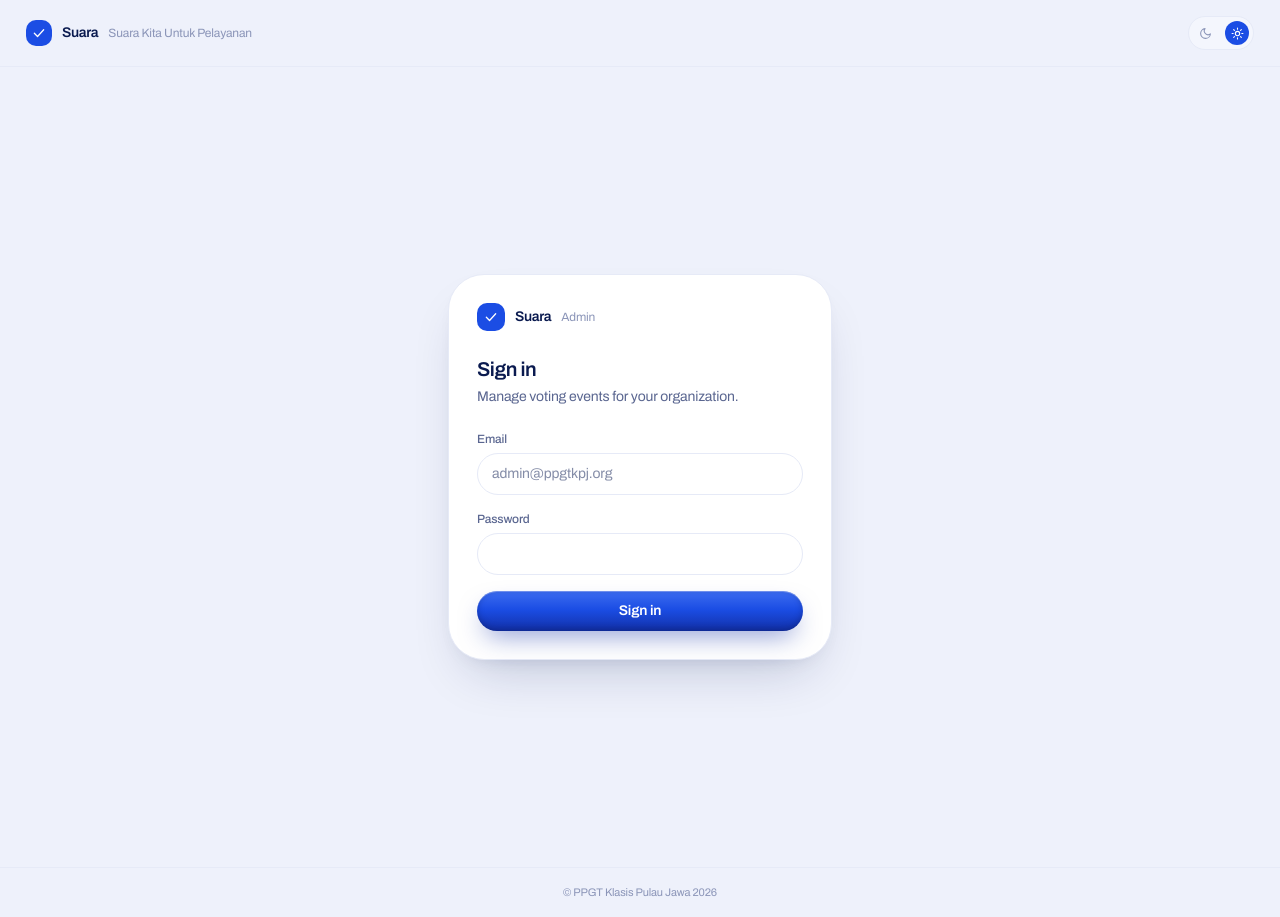
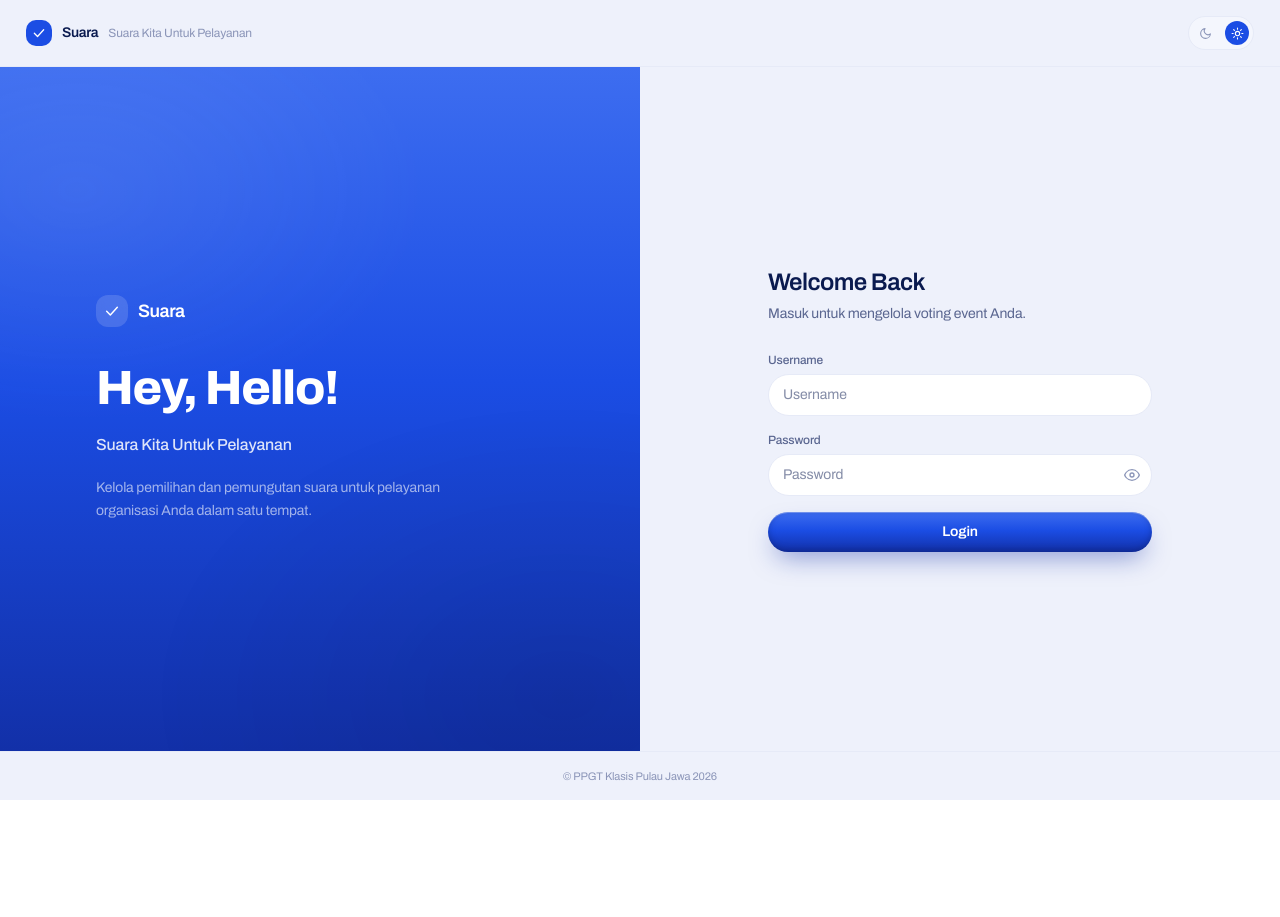
Before and after one commit to InggarDS/suara-ppgtkpj, a Next.js app: page /admin/login in a window 1280 px wide. After the commit the page ends 800 px from the top, so only its background shows below. Built offline with nearby package versions, Linux system fonts and the light colour scheme; no server answers.

Commit message:
Redesign admin login as split-screen; username field + password reveal toggle
Co-Authored-By: Claude Sonnet 5 <noreply@anthropic.com>
Claude-Session: https://claude.ai/code/session_01VrUodyA3ewB9R63T6Bz8cX

```diff
--- a/src/app/admin/login/login-form.tsx
+++ b/src/app/admin/login/login-form.tsx
@@ -1,6 +1,6 @@
 "use client";
 
-import { useActionState } from "react";
+import { useActionState, useState } from "react";
 import { BusyLabel } from "@/components/ui/spinner";
 import { loginAction, LoginState } from "./actions";
 
@@ -8,27 +8,53 @@ const initialState: LoginState = {};
 
 export default function LoginForm() {
   const [state, formAction, pending] = useActionState(loginAction, initialState);
+  const [showPassword, setShowPassword] = useState(false);
 
   return (
     <form action={formAction} className="flex flex-col gap-4">
       <div>
-        <label className="block text-xs font-medium text-body mb-1.5">Email</label>
+        <label className="block text-xs font-medium text-body mb-1.5">Username</label>
         <input
           name="email"
-          type="email"
+          type="text"
+          autoComplete="username"
           required
-          placeholder="admin@ppgtkpj.org"
+          placeholder="Username"
           className="w-full border border-border-1 rounded-lg px-3.5 py-2.5 text-sm text-ink bg-paper outline-none focus:border-brand"
         />
       </div>
       <div>
         <label className="block text-xs font-medium text-body mb-1.5">Password</label>
-        <input
-          name="password"
-          type="password"
-          required
-          className="w-full border border-border-1 rounded-lg px-3.5 py-2.5 text-sm text-ink bg-paper outline-none focus:border-brand"
-        />
+        <div className="relative">
+          <input
+            name="password"
+            type={showPassword ? "text" : "password"}
+            autoComplete="current-password"
+            required
+            placeholder="Password"
+            className="w-full border border-border-1 rounded-lg pl-3.5 pr-11 py-2.5 text-sm text-ink bg-paper outline-none focus:border-brand"
+          />
+          <button
+            type="button"
+            onClick={() => setShowPassword((v) => !v)}
+            aria-label={showPassword ? "Hide password" : "Show password"}
+            aria-pressed={showPassword}
+            className="absolute inset-y-0 right-0 flex items-center px-3 text-faint hover:text-ink cursor-pointer"
+          >
+            {showPassword ? (
+              <svg width="16" height="16" viewBox="0 0 24 24" fill="none" stroke="currentColor" strokeWidth="2" strokeLinecap="round" strokeLinejoin="round">
+                <path d="M9.9 4.24A9.12 9.12 0 0 1 12 4c7 0 10 8 10 8a18.5 18.5 0 0 1-2.16 3.19m-6.72-1.07a3 3 0 1 1-4.24-4.24" />
+                <path d="M1 1l22 22" />
+                <path d="M6.61 6.61A13.53 13.53 0 0 0 2 12s3 8 10 8a9.74 9.74 0 0 0 5.39-1.61" />
+              </svg>
+            ) : (
+              <svg width="16" height="16" viewBox="0 0 24 24" fill="none" stroke="currentColor" strokeWidth="2" strokeLinecap="round" strokeLinejoin="round">
+                <path d="M1 12s3-8 11-8 11 8 11 8-3 8-11 8-11-8-11-8z" />
+                <circle cx="12" cy="12" r="3" />
+              </svg>
+            )}
+          </button>
+        </div>
       </div>
       {state.error && <p className="text-xs text-danger">{state.error}</p>}
       <button
@@ -36,7 +62,7 @@ export default function LoginForm() {
         disabled={pending}
         className="btn-gradient w-full rounded-full py-2.5 text-sm font-semibold cursor-pointer"
       >
-        <BusyLabel busy={pending} busyText="Signing in…">Sign in</BusyLabel>
+        <BusyLabel busy={pending} busyText="Signing in…">Login</BusyLabel>
       </button>
     </form>
   );
--- a/src/app/admin/login/page.tsx
+++ b/src/app/admin/login/page.tsx
@@ -1,21 +1,70 @@
 import LoginForm from "./login-form";
+
+function BrandMark({ className = "" }: { className?: string }) {
+  return (
+    <span className={`flex items-center gap-2.5 ${className}`}>
+      <span className="w-8 h-8 rounded-[12px] bg-white/15 flex items-center justify-center backdrop-blur-sm">
+        <svg width="16" height="16" viewBox="0 0 24 24" fill="none" stroke="#fff" strokeWidth="2.2" strokeLinecap="round" strokeLinejoin="round">
+          <path d="M4 12.5 9.5 18 20 6.5"></path>
+        </svg>
+      </span>
+      <span className="text-lg font-semibold tracking-tight text-white">Suara</span>
+    </span>
+  );
+}
 
 export default function LoginPage() {
   return (
-    <div className="min-h-screen flex items-center justify-center bg-app-bg px-6 relative">
-      <div className="elevated w-full max-w-sm bg-card border border-border-1 rounded-3xl p-7">
-        <div className="flex items-center gap-2.5 mb-6">
-          <div className="w-7 h-7 rounded-[10px] bg-brand flex items-center justify-center">
-            <svg width="14" height="14" viewBox="0 0 24 24" fill="none" stroke="#fff" strokeWidth="2.2" strokeLinecap="round" strokeLinejoin="round">
-              <path d="M4 12.5 9.5 18 20 6.5"></path>
-            </svg>
+    <div className="flex-1 flex bg-app-bg">
+      {/* Left brand panel */}
+      <div
+        className="hidden lg:flex flex-col justify-center gap-5 w-1/2 px-16 xl:px-24 relative overflow-hidden"
+        style={{ backgroundImage: "var(--gradient-brand)" }}
+      >
+        <div
+          className="pointer-events-none absolute inset-0 opacity-40"
+          style={{
+            background:
+              "radial-gradient(600px 400px at 12% 18%, rgba(255,255,255,0.18), transparent 60%), radial-gradient(700px 500px at 88% 92%, rgba(0,0,0,0.22), transparent 60%)",
+          }}
+        />
+        <div className="relative flex flex-col gap-5">
+          <BrandMark className="mb-4" />
+          <h1 className="text-5xl font-extrabold tracking-tight leading-[1.05] text-white">
+            Hey, Hello!
+          </h1>
+          <p className="text-base font-medium text-white/85 max-w-sm">
+            Suara Kita Untuk Pelayanan
+          </p>
+          <p className="text-sm text-white/60 max-w-sm leading-relaxed">
+            Kelola pemilihan dan pemungutan suara untuk pelayanan organisasi Anda
+            dalam satu tempat.
+          </p>
+        </div>
+      </div>
+
+      {/* Right form panel */}
+      <div className="flex flex-1 items-center justify-center px-6 py-12">
+        <div className="w-full max-w-sm">
+          <div className="lg:hidden mb-8 flex justify-center">
+            <span className="flex items-center gap-2.5">
+              <span className="w-7 h-7 rounded-[10px] bg-brand flex items-center justify-center">
+                <svg width="14" height="14" viewBox="0 0 24 24" fill="none" stroke="#fff" strokeWidth="2.2" strokeLinecap="round" strokeLinejoin="round">
+                  <path d="M4 12.5 9.5 18 20 6.5"></path>
+                </svg>
+              </span>
+              <span className="text-sm font-semibold text-ink tracking-tight">Suara</span>
+              <span className="text-xs text-faint">Admin</span>
+            </span>
           </div>
-          <span className="text-sm font-semibold text-ink tracking-tight">Suara</span>
-          <span className="text-xs text-faint">Admin</span>
+          <h2 className="text-2xl font-semibold text-ink mb-1.5 tracking-tight text-center lg:text-left">
+            Welcome Back
+          </h2>
+          <p className="text-sm text-body mb-7 text-center lg:text-left">
+            Masuk untuk mengelola voting event Anda.
+          </p>
+          <LoginForm />
         </div>
-        <h1 className="text-xl font-semibold text-ink mb-1 tracking-tight">Sign in</h1>
-        <p className="text-sm text-body mb-6">Manage voting events for your organization.</p>
-        <LoginForm />
       </div>
     </div>
   );
```
